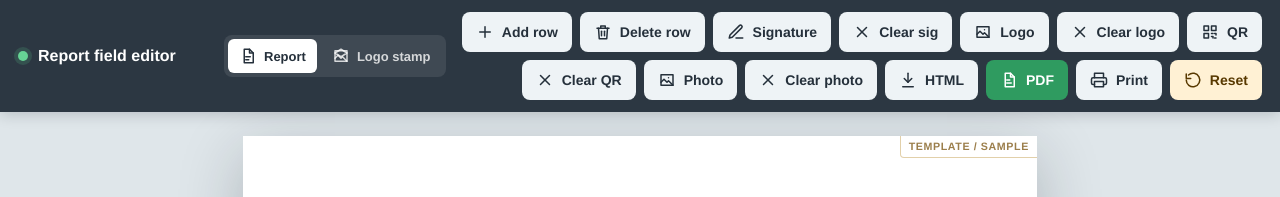
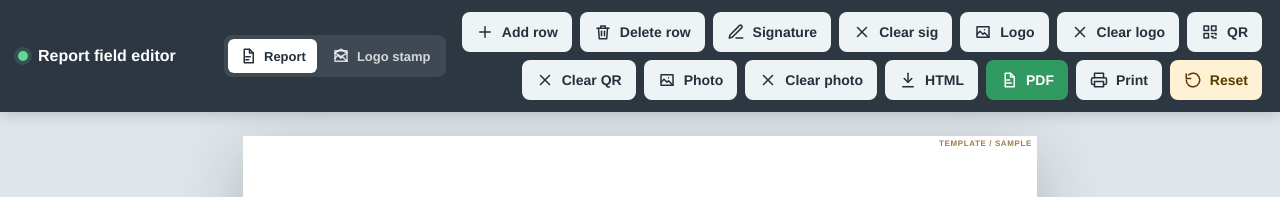
Before and after one commit to BOBFIT/report-editor, a plain HTML site: page index.html in a window 1280 px wide. Shown: the top 197 px of the page. Drawn offline with Linux system fonts and the light colour scheme.

Commit message:
Add files via upload

```diff
--- a/index.html
+++ b/index.html
@@ -191,15 +191,11 @@
       display: inline-flex;
       align-items: center;
       justify-content: center;
-      min-height: 22px;
-      padding: 0 8px;
-      border: 1px solid rgba(178, 132, 33, 0.38);
-      border-top: 0;
-      border-right: 0;
-      border-radius: 0 0 0 4px;
+      min-height: 16px;
+      padding: 0 5px;
       pointer-events: none;
       color: rgba(120, 81, 12, 0.74);
-      font: 800 8pt/1 "Helvetica Neue", Arial, sans-serif;
+      font: 800 6pt/1 "Helvetica Neue", Arial, sans-serif;
       letter-spacing: 0.6px;
       text-align: center;
       z-index: 2;
```
